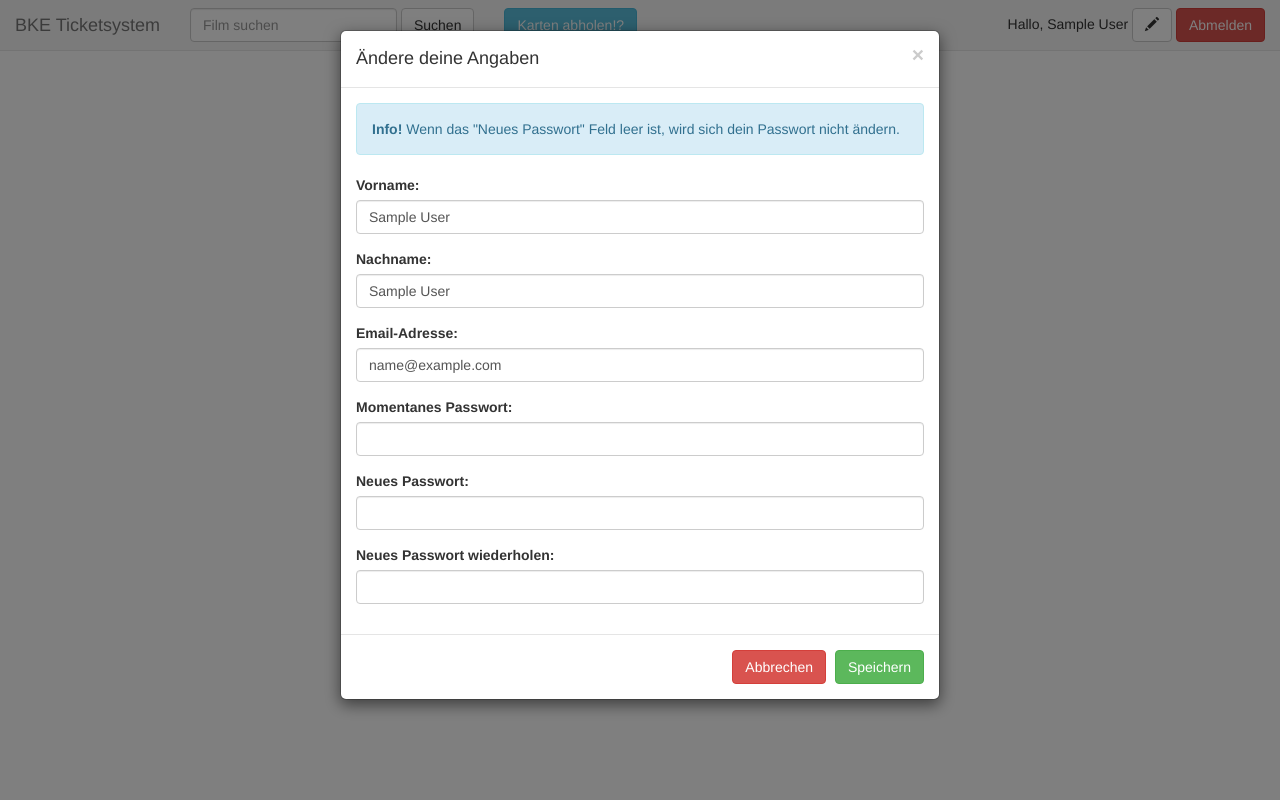
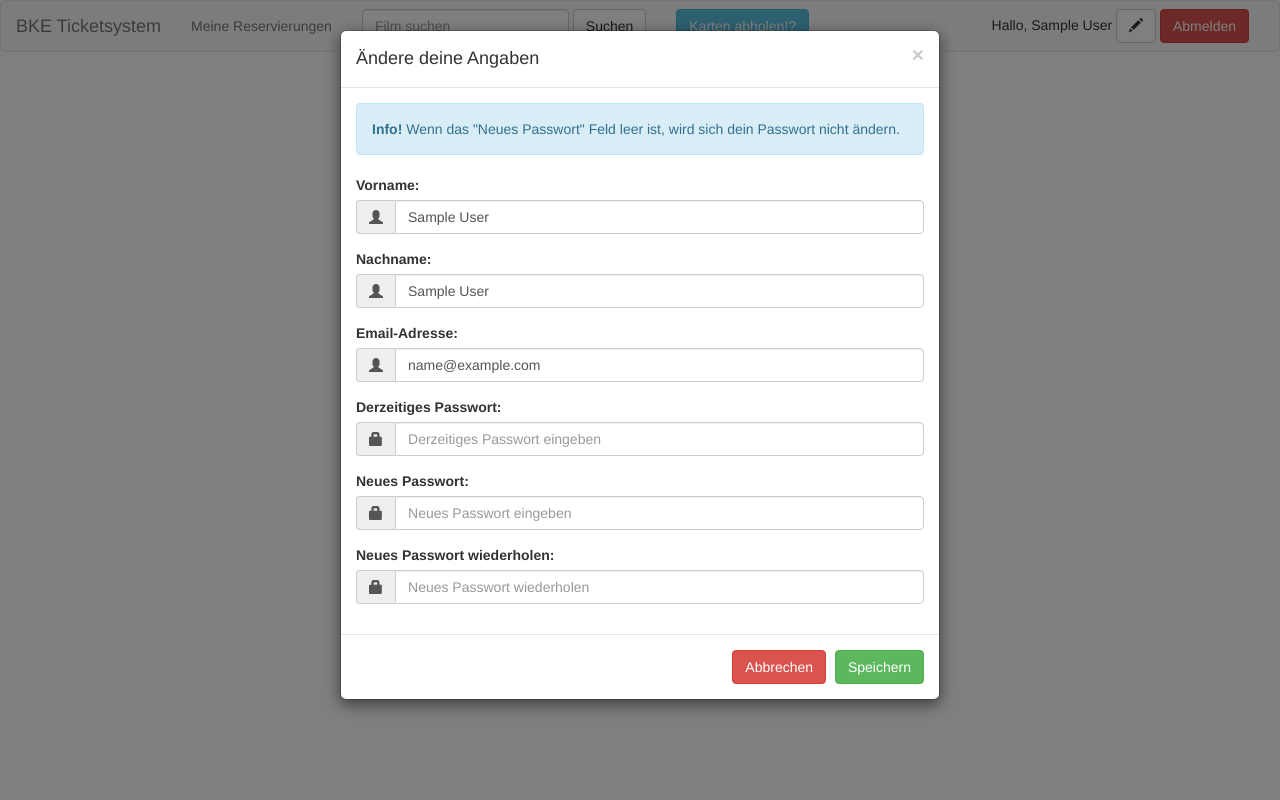
Before and after one commit to fschaupp/ticketsys-bootstrap, a PHP site: the page made by index.php in a window 1280 px wide, after a click that opens the changed part. Run offline with PHP 8.4, Linux system fonts and the light colour scheme; the visitor is signed in with stand-in values (Sample User, id 1).

Commit message:
Fixes fixed-top, new links, new input forms

```diff
--- a/navbar.php
+++ b/navbar.php
@@ -7,7 +7,7 @@
  */
 ?>
 
-<nav class="navbar navbar-default navbar-fixed-top">
+<nav class="navbar navbar-default">
     <div class="container-fluid">
         <!-- Brand and toggle get grouped for better mobile display -->
         <div class="navbar-header">
@@ -23,14 +23,22 @@
         <!-- Collect the nav links, forms, and other content for toggling -->
         <div class="collapse navbar-collapse" id="bs-example-navbar-collapse-1">
             <?php
-                session_start();
+                if(!isset($_SESSION)) {
+                    session_start();
+                }
 
-                if(isset($_SESSION['UUID'])) {
+                if(isset($_SESSION['email'])) {
+                    echo '
+                        <ul class="nav navbar-nav">
+                           <li><a href="#">Meine Reservierungen</a></li>
+                        </ul>
+                    ';
+
                     if($_SESSION['rank'] == "administrator") {
                         echo '
                             <ul class="nav navbar-nav">
-                                <li><a href="#">Filmverwaltung</a></li>
-                                <li><a href="#">Userverwaltung</a></li>
+                                <li><a href="./movieManagement.php">Filmverwaltung</a></li>
+                                <li><a href="./userManagement.php">Userverwaltung</a></li>
                             </ul>
                         ';
                     }
@@ -47,7 +55,9 @@
             </div>
             <div class="navbar-form navbar-right">
                 <?php
-                    session_start();
+                    if(!isset($_SESSION)) {
+                        session_start();
+                    }
 
                     if(!isset($_SESSION['UUID']) OR empty($_SESSION['UUID'])) {
                         echo '
@@ -87,11 +97,17 @@
                             <div class="modal-body">
                                 <div class="form-group">
                                     <label for="inputEmail_l">Email-Adresse:</label>
-                                    <input required type="email" class="form-control" id="inputEmail_l" name="inputEmail">
+                                    <div class="input-group">
+                                        <span class="input-group-addon"><i class="glyphicon glyphicon-user"></i></span>
+                                        <input required type="email" class="form-control" id="inputEmail_l" name="inputEmail" placeholder="Email-Adresse eingeben">
+                                    </div>
                                 </div>
                                 <div class="form-group">
                                     <label for="inputPassword_l">Passwort:</label>
-                                    <input required type="password" class="form-control" id="inputPassword_l" name="inputPassword">
+                                    <div class="input-group">
+                                        <span class="input-group-addon"><i class="glyphicon glyphicon-lock"></i></span>
+                                        <input required type="password" class="form-control" id="inputPassword_l" name="inputPassword" placeholder="Passwort eingeben">
+                                    </div>
                                 </div>
                             </div>
                             <div class="modal-footer">
@@ -115,23 +131,38 @@
                             <div class="modal-body">
                                 <div class="form-group">
                                     <label for="inputFirstname">Vorname:</label>
-                                    <input required type="text" class="form-control" id="inputFirstname" name="inputFirstname">
+                                    <div class="input-group">
+                                        <span class="input-group-addon"><i class="glyphicon glyphicon-user"></i></span>
+                                        <input required type="text" class="form-control" id="inputFirstname" name="inputFirstname" placeholder="Vorname eingeben">
+                                    </div>
                                 </div>
                                 <div class="form-group">
                                     <label for="inputSurname">Nachname:</label>
-                                    <input required type="text" class="form-control" id="inputSurname" name="inputSurname">
+                                    <div class="input-group">
+                                        <span class="input-group-addon"><i class="glyphicon glyphicon-user"></i></span>
+                                        <input required type="text" class="form-control" id="inputSurname" name="inputSurname" placeholder="Nachname eingeben">
+                                    </div>
                                 </div>
                                 <div class="form-group">
                                     <label for="inputEmail">Email-Adresse:</label>
-                                    <input required type="email" class="form-control" id="inputEmail" name="inputEmail">
+                                    <div class="input-group">
+                                        <span class="input-group-addon"><i class="glyphicon glyphicon-user"></i></span>
+                                        <input required type="email" class="form-control" id="inputEmail" name="inputEmail" placeholder="Email-Adresse eingeben">
+                                    </div>
                                 </div>
                                 <div class="form-group">
                                     <label for="inputPassword">Passwort:</label>
-                                    <input required type="password" class="form-control" id="inputPassword" name="inputPassword">
+                                    <div class="input-group">
+                                        <span class="input-group-addon"><i class="glyphicon glyphicon-lock"></i></span>
+                                        <input required type="password" class="form-control" id="inputPassword" name="inputPassword" placeholder="Passwort eingeben">
+                                    </div>
                                 </div>
                                 <div class="form-group">
                                     <label for="inputPassword_again">Passwort wiederholen:</label>
-                                    <input required type="password" class="form-control" id="inputPassword_again" name="inputPassword_again">
+                                    <div class="input-group">
+                                        <span class="input-group-addon"><i class="glyphicon glyphicon-lock"></i></span>
+                                        <input required type="password" class="form-control" id="inputPassword_again" name="inputPassword_again" placeholder="Passwort wiederholen">
+                                    </div>
                                 </div>
                             </div>
                             <div class="modal-footer">
@@ -174,30 +205,45 @@
 
                                 <div class="form-group">
                                     <label for="inputFirstname">Vorname:</label>
-                                    <input required type="text" class="form-control" id="inputFirstname" name="inputFirstname"
-                                        value="'.$firstname.'">
+                                    <div class="input-group">
+                                        <span class="input-group-addon"><i class="glyphicon glyphicon-user"></i></span>
+                                        <input required type="text" class="form-control" id="inputFirstname" name="inputFirstname" value="'.$firstname.'">
+                                    </div>
                                 </div>
                                 <div class="form-group">
                                     <label for="inputSurname">Nachname:</label>
-                                    <input required type="text" class="form-control" id="inputSurname" name="inputSurname"
-                                        value="'.$surname.'">
+                                    <div class="input-group">
+                                        <span class="input-group-addon"><i class="glyphicon glyphicon-user"></i></span>
+                                        <input required type="text" class="form-control" id="inputSurname" name="inputSurname" value="'.$surname.'">
+                                    </div>
                                 </div>
                                 <div class="form-group">
                                     <label for="inputEmail">Email-Adresse:</label>
-                                    <input required type="email" class="form-control" id="inputEmail" name="inputEmail"
-                                        value="'.$email.'">
+                                     <div class="input-group">
+                                        <span class="input-group-addon"><i class="glyphicon glyphicon-user"></i></span>
+                                        <input required type="email" class="form-control" id="inputEmail" name="inputEmail" value="'.$email.'">
+                                    </div>
                                 </div>
                                 <div class="form-group">
-                                    <label for="inputPassword_current">Momentanes Passwort:</label>
-                                    <input required type="password" class="form-control" id="inputPassword_current" name="inputPassword_current">
+                                    <label for="inputPassword_current">Derzeitiges Passwort:</label>
+                                     <div class="input-group">
+                                        <span class="input-group-addon"><i class="glyphicon glyphicon-lock"></i></span>
+                                        <input required type="password" class="form-control" id="inputPassword_current" name="inputPassword_current" placeholder="Derzeitiges Passwort eingeben">
+                                    </div>
                                 </div>
                                 <div class="form-group">
                                     <label for="inputPassword">Neues Passwort:</label>
-                                    <input type="password" class="form-control" id="inputPassword" name="inputPassword">
+                                    <div class="input-group">
+                                        <span class="input-group-addon"><i class="glyphicon glyphicon-lock"></i></span>
+                                        <input type="password" class="form-control" id="inputPassword" name="inputPassword" placeholder="Neues Passwort eingeben">
+                                    </div>
                                 </div>
                                 <div class="form-group">
                                     <label for="inputPassword_again">Neues Passwort wiederholen:</label>
-                                    <input type="password" class="form-control" id="inputPassword_again" name="inputPassword_again">
+                                    <div class="input-group">
+                                        <span class="input-group-addon"><i class="glyphicon glyphicon-lock"></i></span>
+                                        <input type="password" class="form-control" id="inputPassword_again" name="inputPassword_again" placeholder="Neues Passwort wiederholen">
+                                    </div>
                                 </div>
                             </div>
                             <div class="modal-footer">
```
